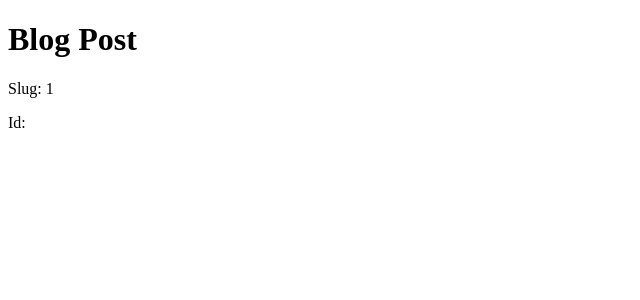
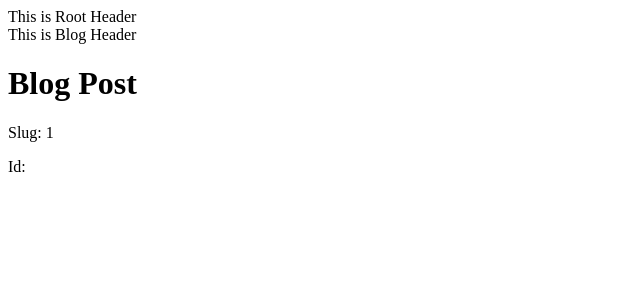
Before and after one commit to grighth12/next-13, a Next.js app: page /blog/1 in a window 1280 px wide. Shown: the top 300 px of the page, without its empty margins (0-640 px from the left). Built offline with nearby package versions, Linux system fonts and the light colour scheme.

Commit message:
chore: layouts

```diff
--- /dev/null
+++ b/app/blog/layout.tsx
@@ -0,0 +1,10 @@
+const BlogLayout = ({ children }: React.PropsWithChildren) => {
+  return (
+    <>
+      <header>This is Blog Header</header>
+      {children}
+    </>
+  )
+}
+
+export default BlogLayout;
--- a/app/layout.tsx
+++ b/app/layout.tsx
@@ -1,9 +1,10 @@
-
-
 const RootLayout = ({ children }: React.PropsWithChildren) => {
   return (
     <html lang="en">
-      <body>{children}</body>
+      <body>
+        <header>This is Root Header</header>
+        {children}
+      </body>
     </html>
   )
 }
```
Also changed, not shown: app/blog/head.tsx (added, +9 -0 lines).
